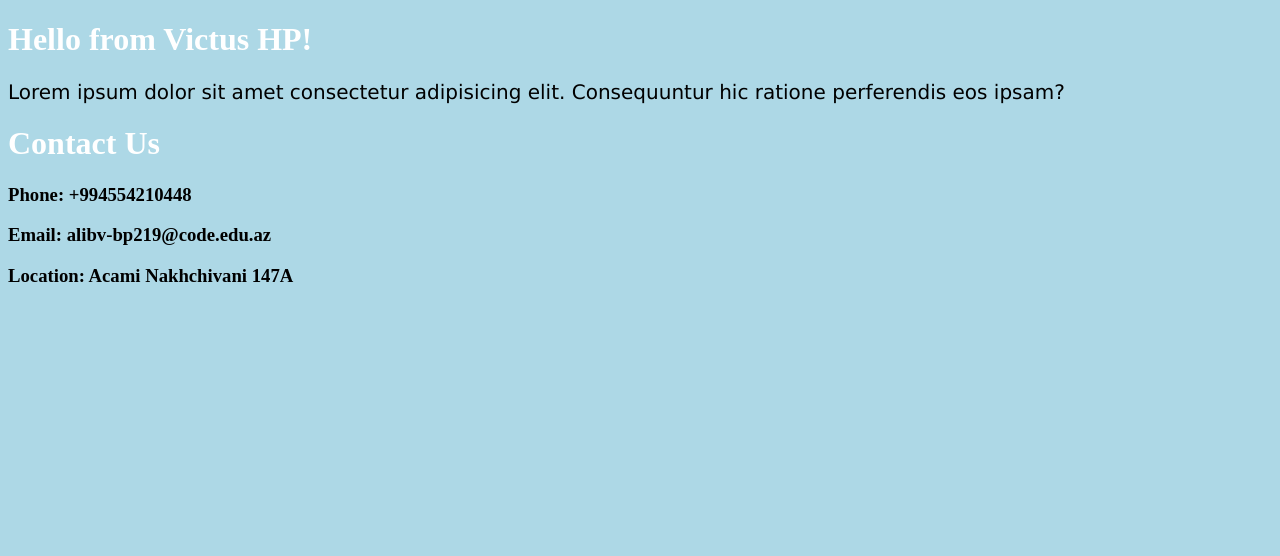
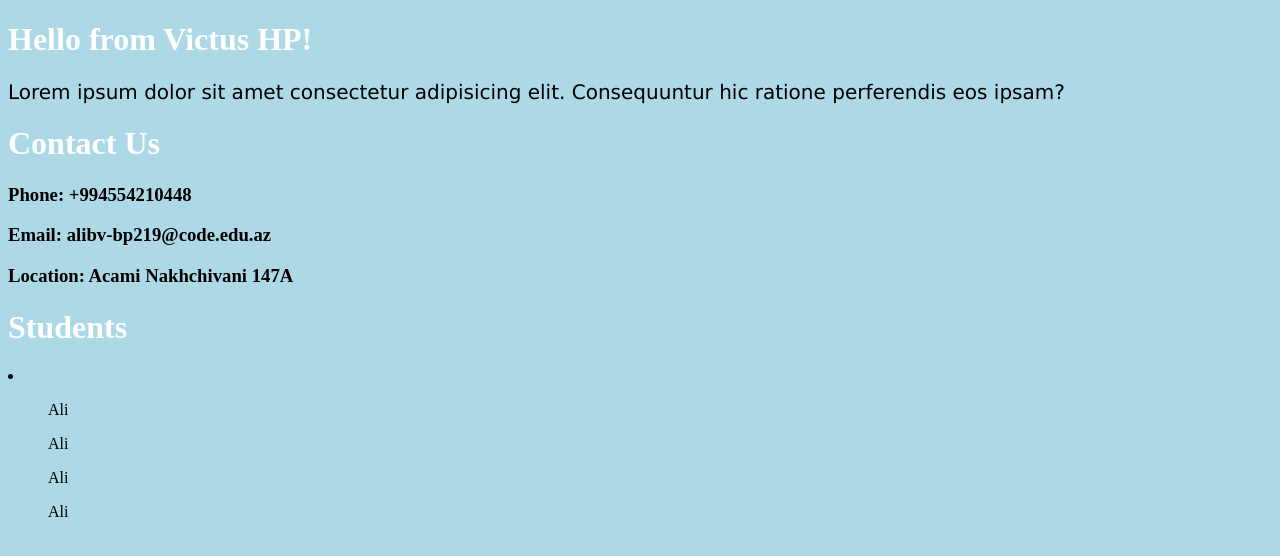
Before and after one commit to AliV404/Day3, a plain HTML site: page index.html in a window 1280 px wide. Drawn offline with Linux system fonts and the light colour scheme.

Commit message:
modified index.html

```diff
--- a/index.html
+++ b/index.html
@@ -14,5 +14,13 @@
     <h3>Phone: +994554210448</h3>
     <h3>Email: alibv-bp219@code.edu.az</h3>
     <h3>Location: Acami Nakhchivani 147A</h3>
+
+    <h1>Students</h1>
+    <li>
+        <ol>Ali</ol>
+        <ol>Ali</ol>
+        <ol>Ali</ol>
+        <ol>Ali</ol>
+    </li>
 </body>
 </html>
```
